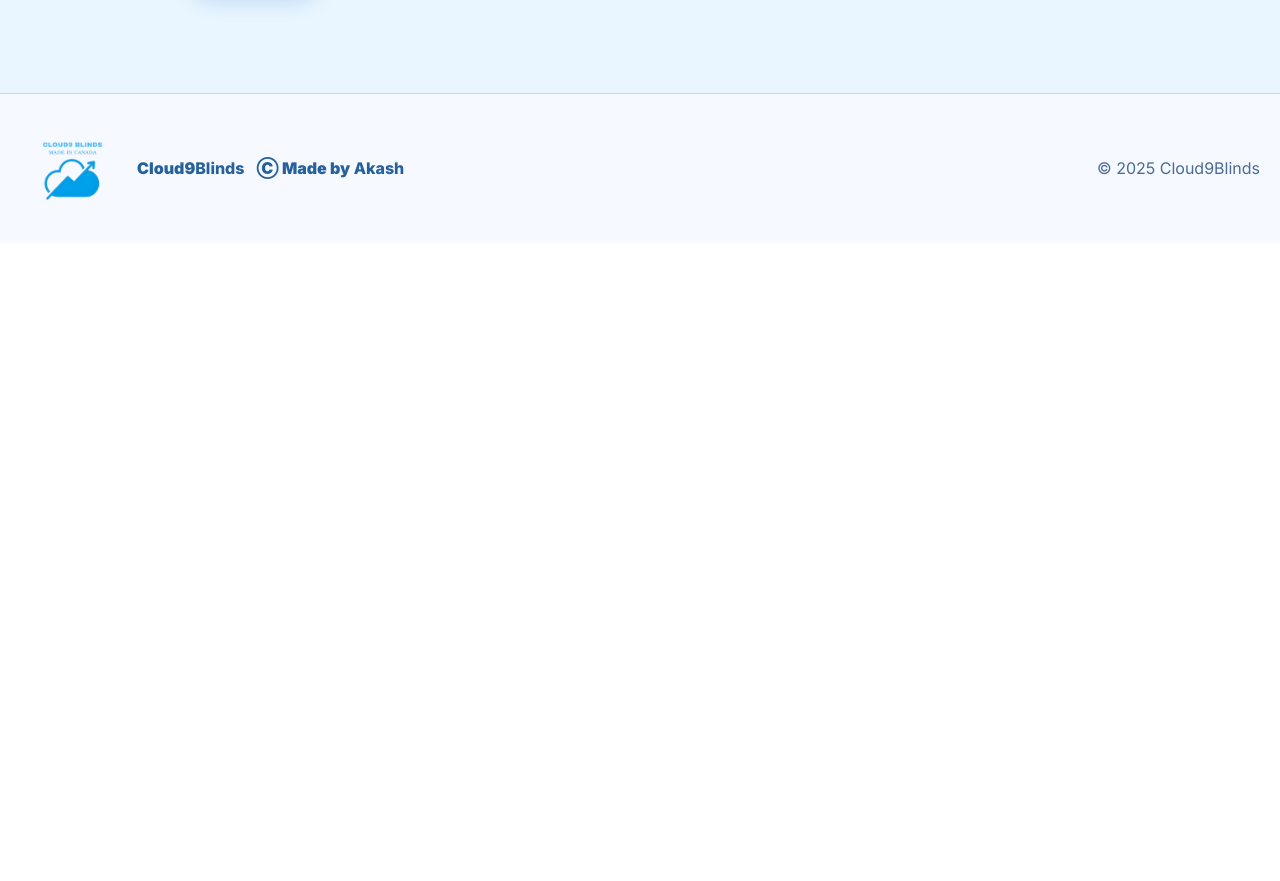
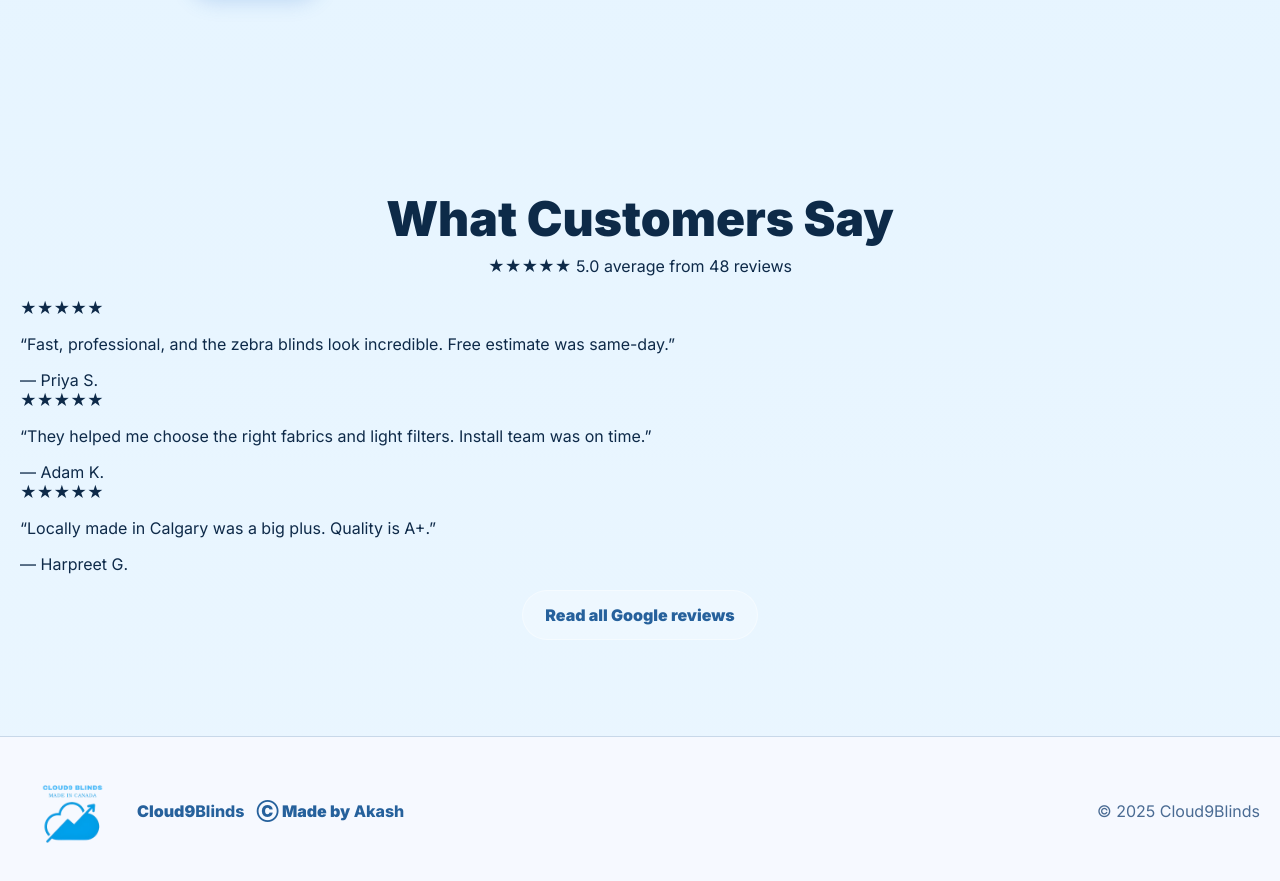
Before and after one commit to sharmaaks0327/C9websire-v2, a plain HTML site: page index.html in a window 1280 px wide. Shown: the part 6657-7538 px from the top of the page. Before the commit the page ends 6900 px from the top, so only its background shows below. Drawn offline with Linux system fonts and the light colour scheme.

Commit message:
Add customer reviews section to index.html
Added customer reviews section with structured data for LocalBusiness.

```diff
--- a/index.html
+++ b/index.html
@@ -189,6 +189,41 @@
   <p>We received your request and will reach out shortly.</p>
   <p><a href="#" class="btn btn-ghost">Close</a></p>
 </section>
+	<section id="reviews" class="section">
+  <div class="section-title" style="text-align:center">What Customers Say</div>
+  <div class="reviews-grid" itemscope itemtype="https://schema.org/LocalBusiness">
+    <!-- LocalBusiness structured data -->
+    <meta itemprop="name" content="Cloud9Blinds">
+    <meta itemprop="address" content="Calgary, AB, Canada">
+    <meta itemprop="telephone" content="+1-XXX-XXX-XXXX">
+    <div itemprop="aggregateRating" itemscope itemtype="https://schema.org/AggregateRating" style="text-align:center;margin:8px 0 22px">
+      ★★★★★ <span itemprop="ratingValue">5.0</span> average from <span itemprop="reviewCount">48</span> reviews
+    </div>
+
+    <div class="review">
+      <div class="stars">★★★★★</div>
+      <p class="text">“Fast, professional, and the zebra blinds look incredible. Free estimate was same-day.”</p>
+      <div class="by">— Priya S.</div>
+    </div>
+
+    <div class="review">
+      <div class="stars">★★★★★</div>
+      <p class="text">“They helped me choose the right fabrics and light filters. Install team was on time.”</p>
+      <div class="by">— Adam K.</div>
+    </div>
+
+    <div class="review">
+      <div class="stars">★★★★★</div>
+      <p class="text">“Locally made in Calgary was a big plus. Quality is A+.”</p>
+      <div class="by">— Harpreet G.</div>
+    </div>
+
+    <div class="reviews-cta" style="text-align:center;margin-top:16px">
+      <a class="btn btn-ghost" href="https://www.google.com/maps/place/YOUR_PLACE_ID/reviews" target="_blank" rel="noopener">Read all Google reviews</a>
+    </div>
+  </div>
+</section>
+
 <footer class="footer">
   <div class="inner">
     <div class="brand">
```
